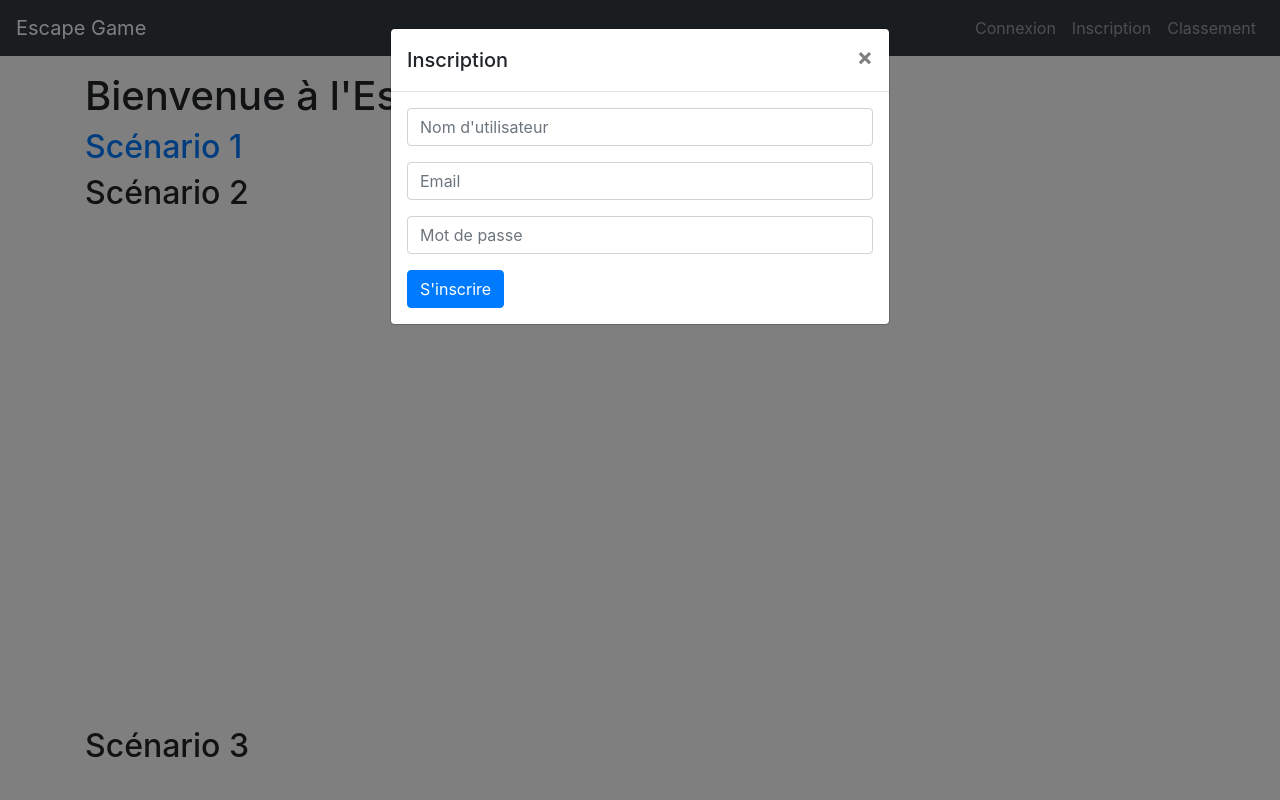
After one commit to 2TwoEight/Escape-Game, a PHP site: page /index.php in a window 1280 px wide, after a click on "Inscription". The commit adds this page. Run offline with PHP 8.4, Linux system fonts and the light colour scheme; some libraries are stand-ins or nearby versions.

Commit message:
Migrate from HTML to PHP; implement user authentication and session management; add registration and login functionality; create database schema for users and scores

```diff
--- /dev/null
+++ b/index.php
@@ -0,0 +1,111 @@
+<?php
+session_start();
+?>
+<!DOCTYPE html>
+<html lang="fr">
+<head>
+    <meta charset="UTF-8">
+    <meta name="viewport" content="width=device-width, initial-scale=1.0">
+    <title>Escape Game</title>
+    <link rel="stylesheet" href="https://stackpath.bootstrapcdn.com/bootstrap/4.5.2/css/bootstrap.min.css">
+    <script src="https://cdn.jsdelivr.net/npm/vue@next"></script>
+    <script src="https://code.jquery.com/jquery-3.5.1.slim.min.js"></script>
+    <script src="https://cdn.jsdelivr.net/npm/@popperjs/core@2.5.4/dist/umd/popper.min.js"></script>
+    <script src="https://stackpath.bootstrapcdn.com/bootstrap/4.5.2/js/bootstrap.min.js"></script>
+</head>
+<body>
+    <nav class="navbar navbar-expand-lg navbar-dark bg-dark">
+        <a class="navbar-brand" href="#">Escape Game</a>
+        <div class="collapse navbar-collapse" id="navbarNav">
+            <ul class="navbar-nav ml-auto">
+                <?php if (isset($_SESSION['user_id'])): ?>
+                    <li class="nav-item">
+                        <span class="nav-link">Bonjour, <?php echo htmlspecialchars($_SESSION['username']); ?></span>
+                    </li>
+                    <li class="nav-item">
+                        <a class="nav-link" href="src/php/logout.php">Déconnexion</a>
+                    </li>
+                <?php else: ?>
+                    <li class="nav-item">
+                        <a class="nav-link" href="#" data-toggle="modal" data-target="#loginModal">Connexion</a>
+                    </li>
+                    <li class="nav-item">
+                        <a class="nav-link" href="#" data-toggle="modal" data-target="#registerModal">Inscription</a>
+                    </li>
+                <?php endif; ?>
+                <li class="nav-item">
+                    <a class="nav-link" href="src/leaderboard.html">Classement</a>
+                </li>
+            </ul>
+        </div>
+    </nav>
+
+
+<!-- Register Modal -->
+<div class="modal fade" id="registerModal" tabindex="-1">
+    <div class="modal-dialog">
+        <div class="modal-content">
+            <div class="modal-header">
+                <h5 class="modal-title">Inscription</h5>
+                <button type="button" class="close" data-dismiss="modal">&times;</button>
+            </div>
+            <div class="modal-body">
+                <form id="registerForm" method="POST" action="src/php/register.php">
+                    <div class="form-group">
+                        <input type="text" class="form-control" name="username" placeholder="Nom d'utilisateur" required>
+                    </div>
+                    <div class="form-group">
+                        <input type="email" class="form-control" name="email" placeholder="Email" required>
+                    </div>
+                    <div class="form-group">
+                        <input type="password" class="form-control" name="password" placeholder="Mot de passe" required>
+                    </div>
+                    <button type="submit" class="btn btn-primary">S'inscrire</button>
+                </form>
+            </div>
+        </div>
+    </div>
+</div>
+
+<!-- Login Modal -->
+<div class="modal fade" id="loginModal" tabindex="-1">
+    <div class="modal-dialog">
+        <div class="modal-content">
+            <div class="modal-header">
+                <h5 class="modal-title">Connexion</h5>
+                <button type="button" class="close" data-dismiss="modal">&times;</button>
+            </div>
+            <div class="modal-body">
+                <form id="loginForm" method="POST" action="src/php/login.php">
+                    <div class="form-group">
+                        <input type="text" class="form-control" name="username" placeholder="Nom d'utilisateur" required>
+                    </div>
+                    <div class="form-group">
+                        <input type="password" class="form-control" name="password" placeholder="Mot de passe" required>
+                    </div>
+                    <button type="submit" class="btn btn-primary">Se connecter</button>
+                </form>
+            </div>
+        </div>
+    </div>
+</div>
+
+
+    <!-- Contenu principal -->
+    <div class="container mt-3">
+        <h1>Bienvenue à l'Escape Game</h1>
+        <div id="scenario1">
+            <h2> <a href="src/scenarios/scenario1/scenar1.html"> Scénario 1 </a></h2>
+
+        </div>
+        <div id="scenario2">
+            <h2>Scénario 2</h2>
+            <iframe src="src/scenarios/scenario2/scenar2.html" frameborder="0" width="100%" height="500px"></iframe>
+        </div>
+        <div id="scenario3">
+            <h2>Scénario 3</h2>
+            <iframe src="src/scenarios/scenario3/scenar3.html" frameborder="0" width="100%" height="500px"></iframe>
+        </div>
+    </div>
+</body>
+</html>
--- /dev/null
+++ b/src/php/logout.php
@@ -0,0 +1,6 @@
+<?php
+session_start();
+session_destroy();
+header("Location: /Escape-Game/index.php");
+exit();
+?>
--- a/src/scenarios/scenario1/styles.css
+++ b/src/scenarios/scenario1/styles.css
@@ -71,7 +71,7 @@ body {
 }
 
 .interactobj{
-    opacity: 0;
+    opacity: 0.5;
 }
 
 
```
Also changed, not shown: index.html (deleted, +0 -28 lines), src/config/database.php (added, +20 -0 lines), src/php/login.php (added, +25 -0 lines), src/php/register.php (added, +28 -0 lines), src/sql/database.sql (added, +21 -0 lines).
